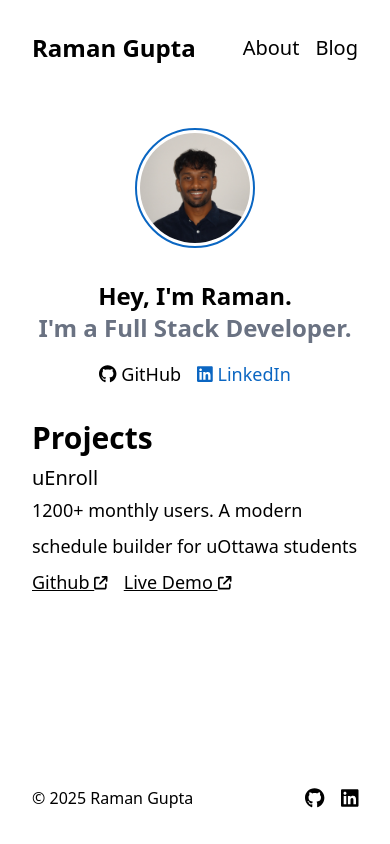
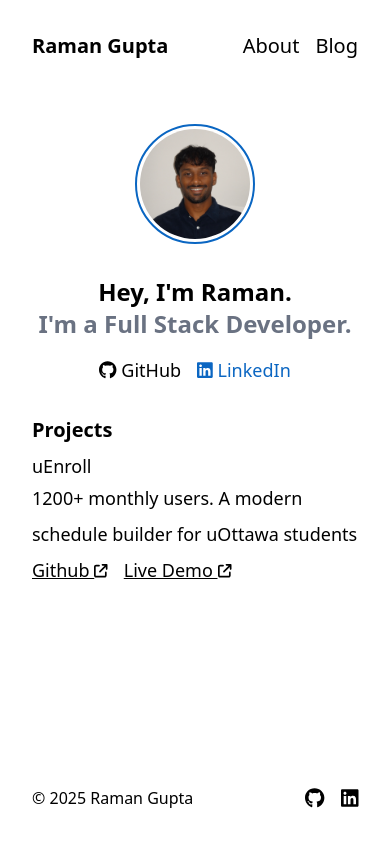
Before and after one commit to g-raman/personal-website, a Next.js app: page / in a window 390 px wide. Built offline with nearby package versions, Linux system fonts and the light colour scheme.

Commit message:
tweak: heading font sizes at mobile

```diff
--- a/src/components/Header/Header.tsx
+++ b/src/components/Header/Header.tsx
@@ -3,7 +3,7 @@ import Link from "next/link";
 export default function Header() {
   return (
     <nav className="flex items-center justify-between">
-      <Link href="/" className="text-2xl font-bold">
+      <Link href="/" className="text-xl font-bold md:text-2xl">
         Raman Gupta
       </Link>
 
--- a/src/components/Projects/Projects.tsx
+++ b/src/components/Projects/Projects.tsx
@@ -22,11 +22,11 @@ const projects: Project[] = [
 export default function Projects() {
   return (
     <div className="mt-4">
-      <h2 className="text-3xl font-semibold">Projects</h2>
+      <h2 className="text-xl font-semibold sm:text-3xl">Projects</h2>
       <ul className="mt-2">
         {projects.map(project => (
           <li key={project.name} className="">
-            <h3 className="text-xl font-medium">{project.name}</h3>
+            <h3 className="text-lg font-medium sm:text-xl">{project.name}</h3>
             <p>{project.description}</p>
 
             <div className="flex gap-4">
```
